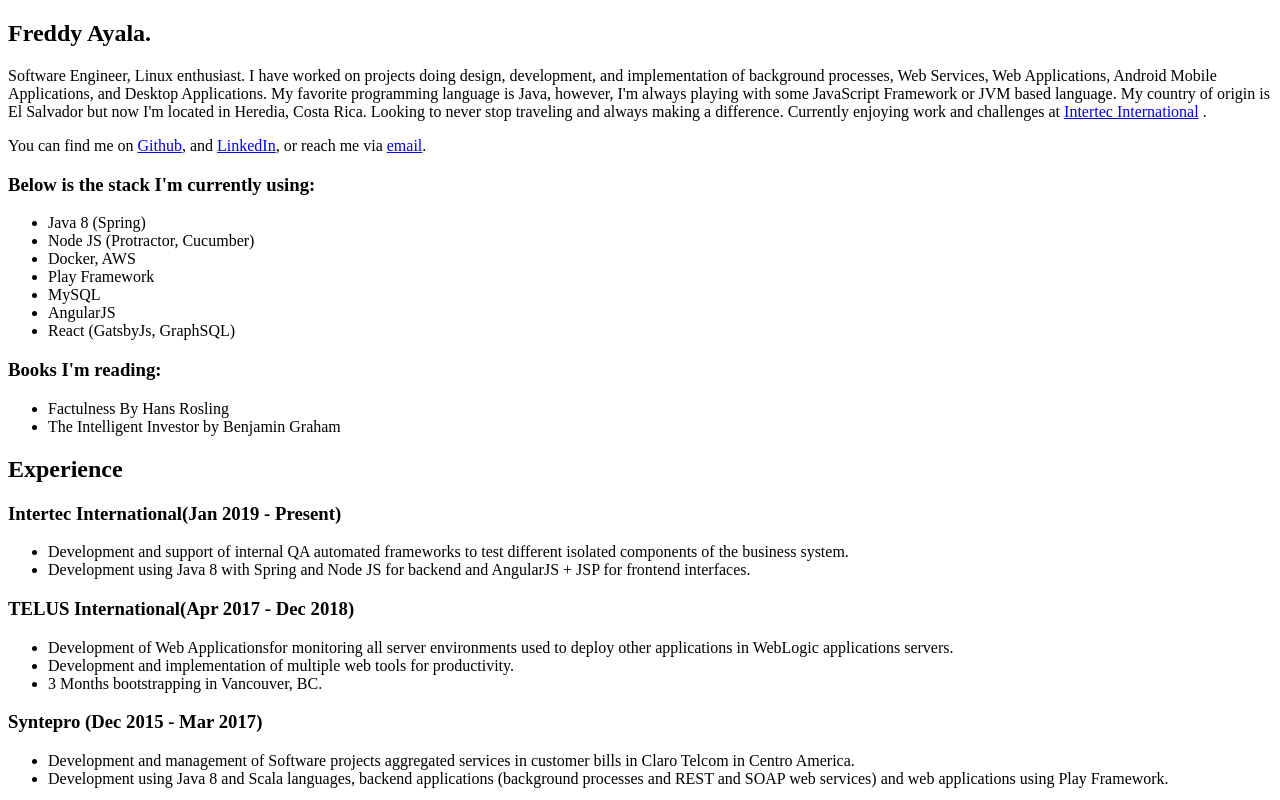
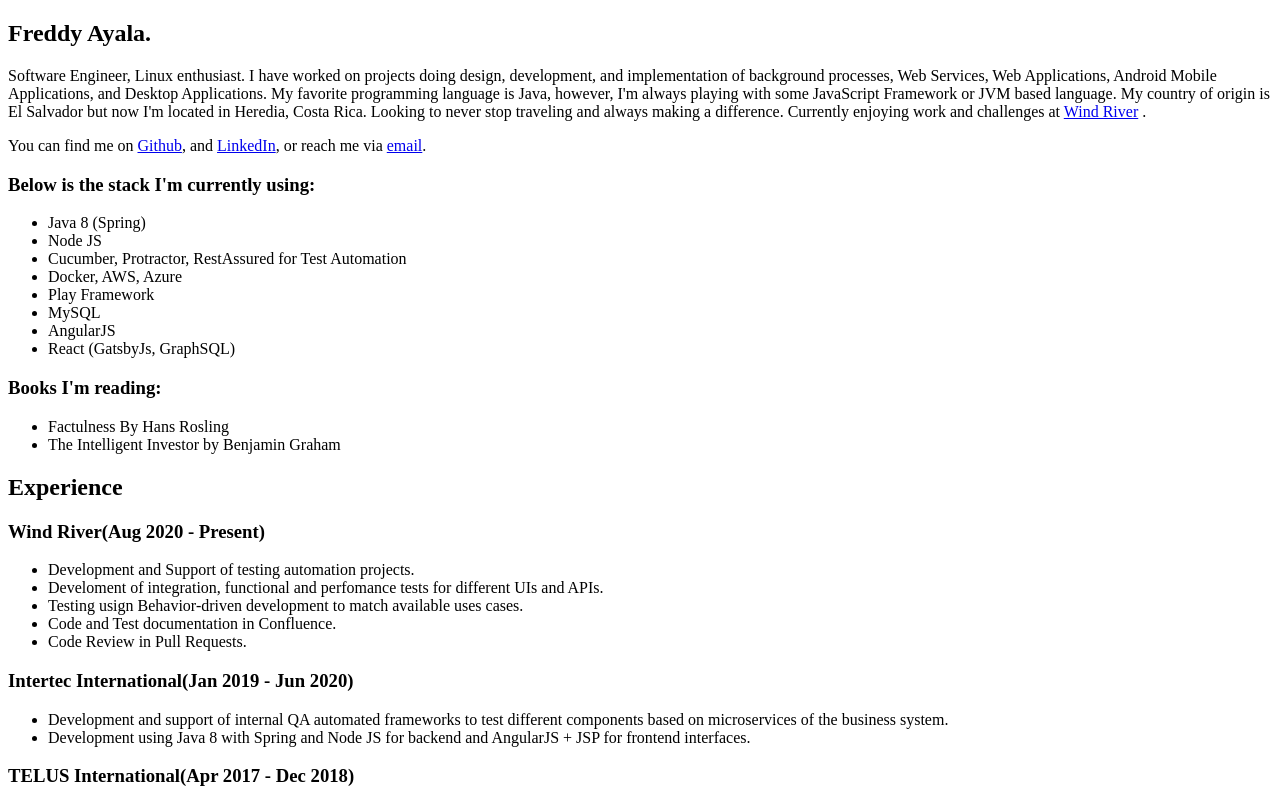
Before and after one commit to GelukkigTurtle/freddynotes-blog, a Gatsby site: page /about in a window 1280 px wide. Shown: the top 800 px of the page. Built offline with nearby package versions, Linux system fonts and the light colour scheme; Gatsby itself is replaced by a stand-in of ours.

Commit message:
change to WR

```diff
--- a/src/pages/about.mdx
+++ b/src/pages/about.mdx
@@ -7,7 +7,7 @@
 Software Engineer, Linux enthusiast. I have worked on projects doing design, development, and implementation of background processes, Web Services, Web Applications, Android Mobile Applications, and Desktop Applications.
 My favorite programming language is Java, however, I'm always playing with some JavaScript Framework or JVM based language.
 My country of origin is El Salvador but now I'm located in Heredia, Costa Rica. Looking to never stop traveling and always making a difference.
- Currently enjoying work and challenges at <XA href="https://www.intertecintl.com/">Intertec International</XA> .
+ Currently enjoying work and challenges at <XA href="https://www.windriver.com/">Wind River</XA> .
 
 You can find me on  <XA href="https://github.com/GelukkigTurtle">Github</XA>, and <XA href="https://www.linkedin.com/in/freddy-ayala/">LinkedIn</XA>, or reach me via <XA href="mailto:fredd.seb8@gmail.com">email</XA>.
 
@@ -17,8 +17,9 @@
 
 ### Below is the stack I'm currently using:
 - Java 8 (Spring)
-- Node JS  (Protractor, Cucumber)
-- Docker, AWS
+- Node JS
+- Cucumber, Protractor, RestAssured for Test Automation
+- Docker, AWS, Azure
 - Play Framework
 - MySQL
 - AngularJS
@@ -34,8 +35,15 @@
 
 ## Experience
 
-### Intertec International(Jan 2019 - Present)
- - Development and support of internal QA automated frameworks to test different isolated components of the business system.
+### Wind River(Aug 2020 - Present)
+ - Development and Support of testing automation projects.
+ - Develoment of integration, functional and perfomance tests for different UIs and APIs.
+ - Testing usign Behavior-driven development to match available uses cases.
+ - Code and Test documentation in Confluence.
+ - Code Review in Pull Requests.
+
+### Intertec International(Jan 2019 - Jun 2020)
+ - Development and support of internal QA automated frameworks to test different components based on microservices of the business system.
  - Development using Java 8 with Spring and Node JS for backend and AngularJS + JSP for frontend interfaces.
 
 ### TELUS International(Apr 2017 - Dec 2018)
```
